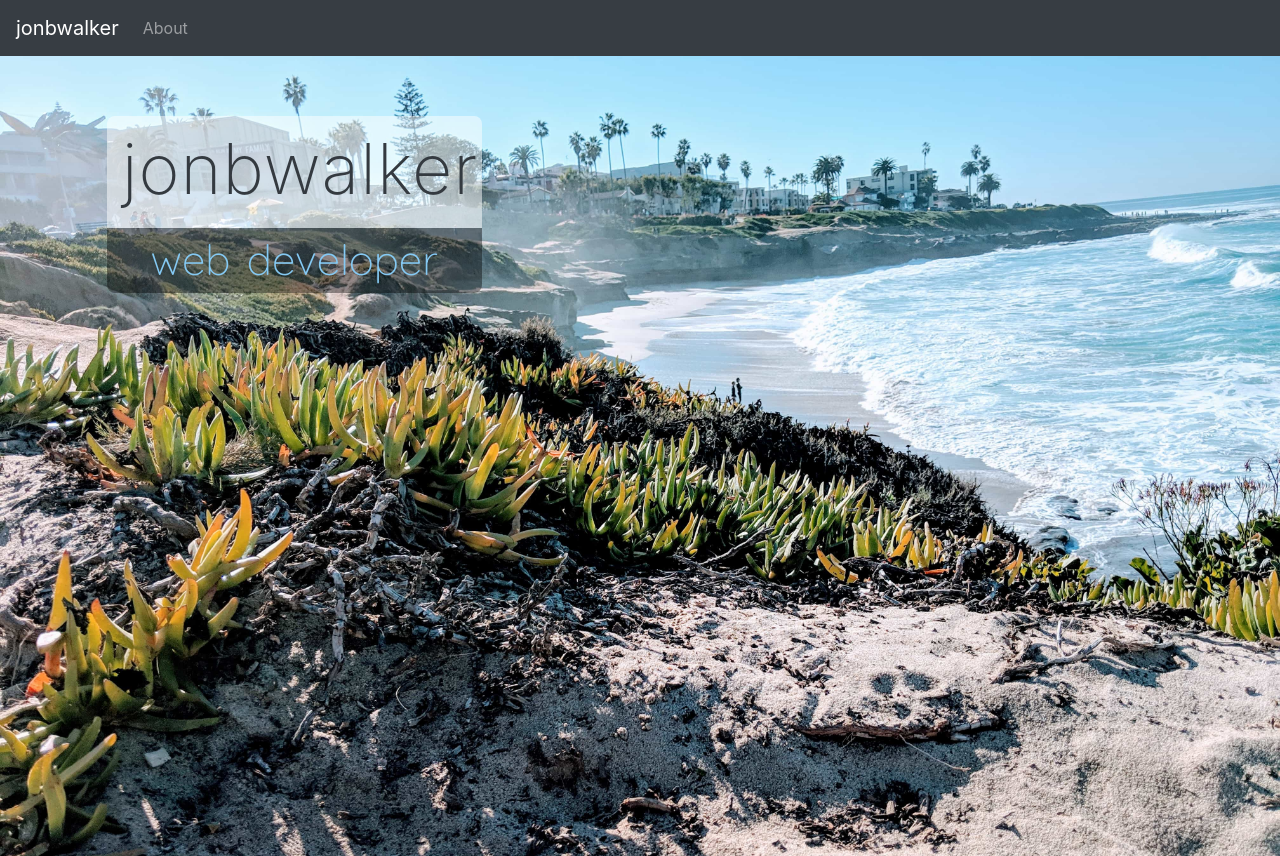
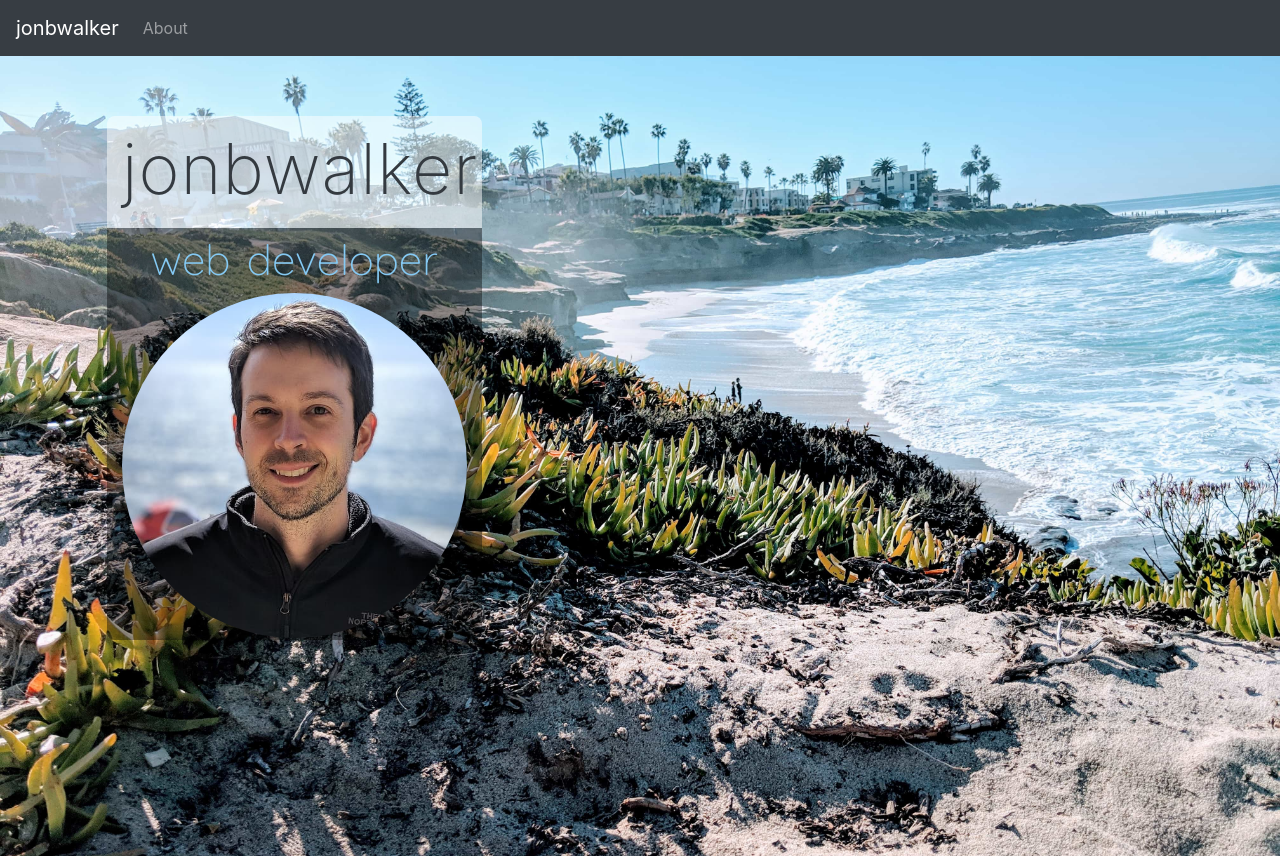
Before and after one commit to jonbwalker/jonbwalker.com, a Nuxt app: page / in a window 1280 px wide. Built offline with nearby package versions, Linux system fonts and the light colour scheme.

Commit message:
add rounded image

```diff
--- a/nuxt.config.js
+++ b/nuxt.config.js
@@ -39,5 +39,6 @@ export default {
   modules: ['bootstrap-vue/nuxt'],
   bootstrapVue: {
     componentPlugins: ['LayoutPlugin', 'NavbarPlugin'],
+    components: ['BImg'],
   }
 }
--- a/pages/index.vue
+++ b/pages/index.vue
@@ -13,6 +13,12 @@
         <span class="subtitle">
           web developer
         </span>
+      </b-col>
+    </b-row>
+
+    <b-row>
+      <b-col offset="1" cols="8" sm="4" class="section-3">
+        <b-img fluid src="../assets/images/profile-round-squoosh.jpg" rounded="circle" alt="Image 1" height="400" width="400"></b-img>
       </b-col>
     </b-row>
 
@@ -54,7 +60,6 @@
 
   .section-2
     background: rgba(0,0,0,0.4)
-    border-radius: 0 0 8px 8px
     padding-bottom: 2px
 
   .subtitle
@@ -63,6 +68,11 @@
     font-family: 'Quicksand', sans-serif
     font-weight: 200
     word-spacing: 5px
+
+  .section-3
+    background: rgba(0,0,0,0.4)
+    padding-bottom: 2px
+    border-radius: 0 0 8px 8px
 
   @keyframes fadein
     0%
@@ -83,6 +93,6 @@
       font-size: 70px
     .subtitle
       font-size: 42px
-    .section-1, .section-2
+    .section-1, .section-2, .section-3
       max-width: 375px
 </style>
```
Also changed, not shown: assets/images/profile-round-squoosh.jpg (added).
